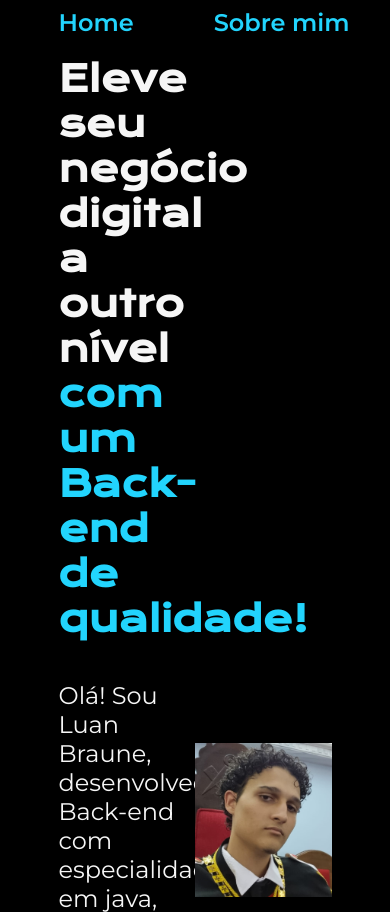
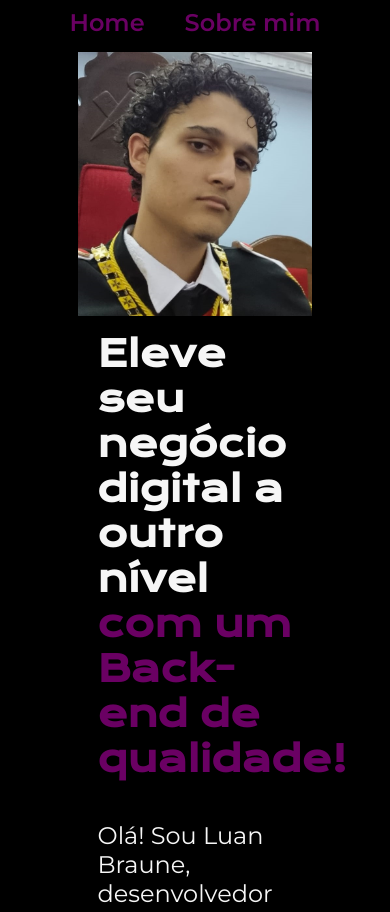
Before and after one commit to LyanBr/web-06-03, a plain HTML site: page index.html in a window 390 px wide. Shown: the top 912 px of the page. Drawn offline with nearby package versions, Linux system fonts and the light colour scheme.

Commit message:
Add files via upload

```diff
--- a/styles/style.css
+++ b/styles/style.css
@@ -3,7 +3,7 @@
 :root {
     --cor-primaria: #000000;
     --cor-secundaria: #F6F6F6;
-    --cor-terciaria: #22D4FD;
+    --cor-terciaria: #6a0063;
     --cor-hover: #272727;
 
     --fonte-primaria: 'Krona One', sans-serif;
@@ -102,3 +102,50 @@ body{
     font-size: 1.5rem;
     font-weight: 400;
 }
+@media (max-width: 1200px){
+    .cabecalho{
+        padding: 2%;
+
+    }
+    .cabecalho__menu{
+        justify-content: center;
+    }
+    .apresentacao_imagem{
+        padding: 3%;
+    }
+    .apresentacao{
+        flex-direction: column-reverse;
+        padding: 3% 10%;
+    }
+    .apresentacao_imagem{
+        padding: 1%;
+        padding-bottom: 3%;
+        width: 60%;
+    }
+}
+@media (max-width: 600px){
+
+    .cabecalho__menu{
+        justify-content: center;
+    }
+    .apresentacao_imagem{
+        padding: 4%;
+        width: 60%;
+    }
+    .apresentacao{
+        flex-direction: column-reverse;
+    }
+    .cabecalho{
+        padding: 2% 0% 0% 0%;
+    }
+    .cabecalho__menu{
+        display: flex;
+        gap: 40px;
+    }
+    .apresentacao{
+        padding: 0% 0%;
+        display: flex;
+        align-items: center;
+        justify-content: space-between;
+    }
+}
```
